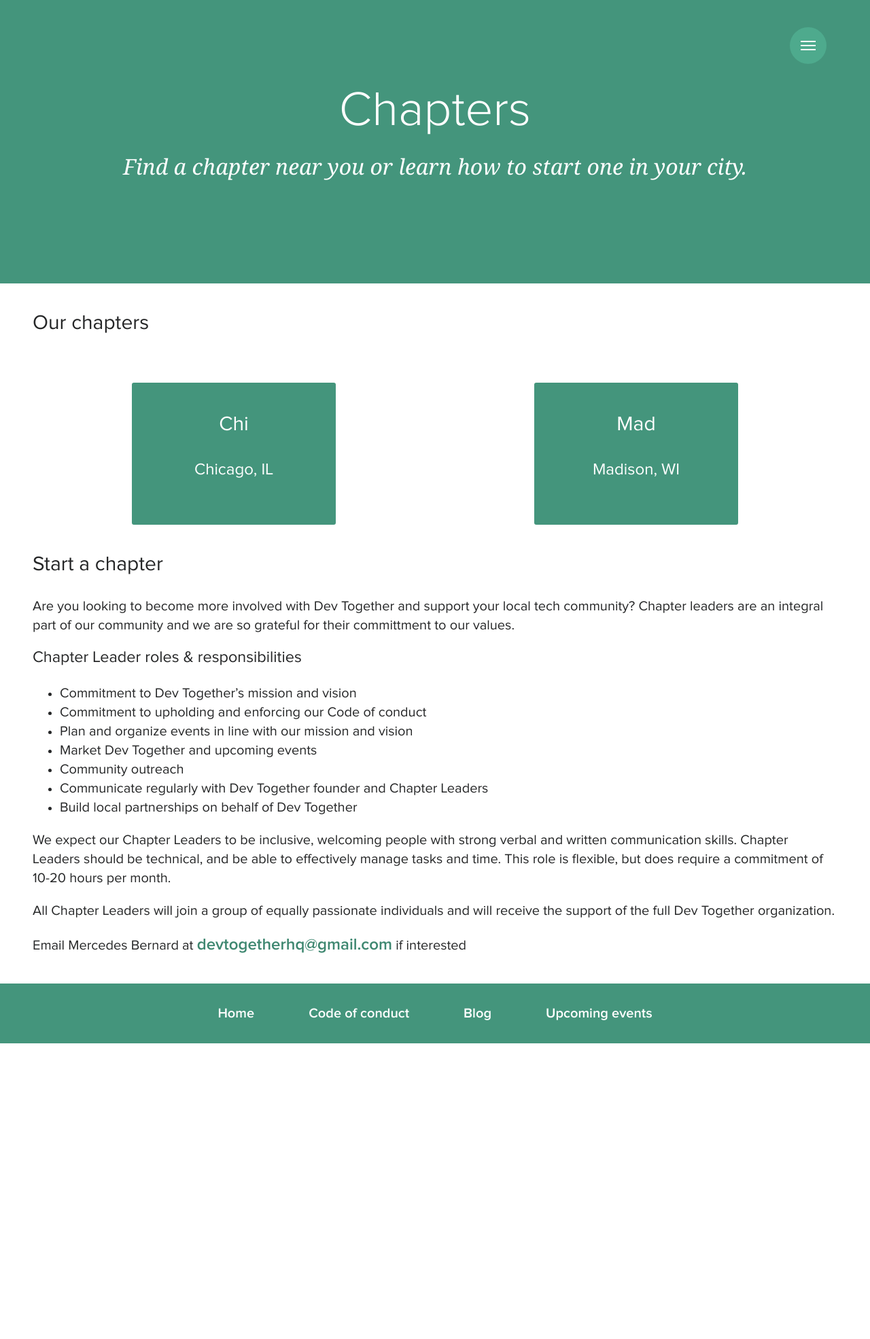
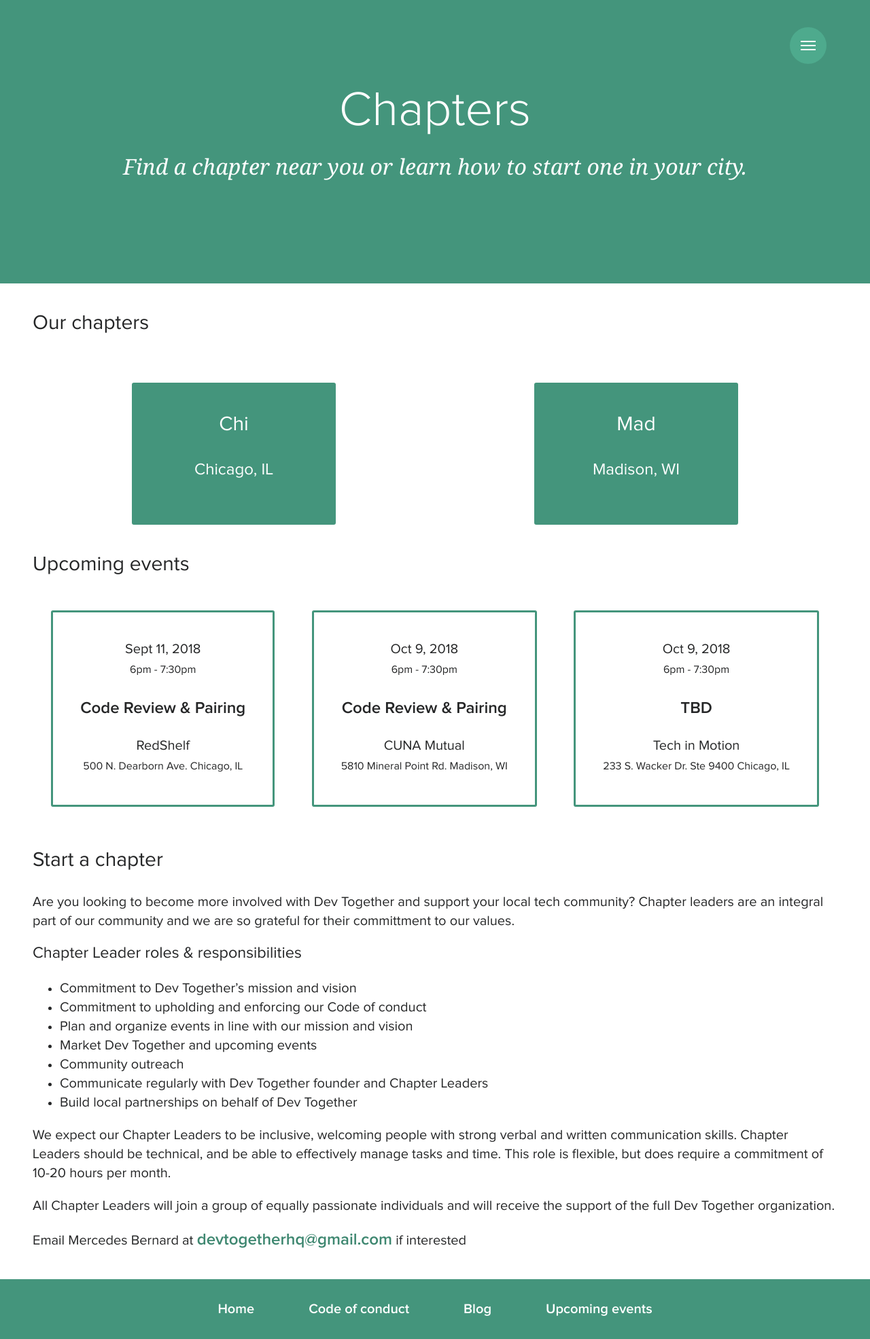
Before and after one commit to mercedesb/dev-together, a Jekyll site: the page built from docs/chapters/index.html, in a window 1280 px wide. Shown: the whole page at 68% size. Built offline with Jekyll 4.4.1, drawn with Linux system fonts in a browser that asks for light colours.

Commit message:
added upcoming events to chapters page

```diff
--- a/docs/chapters/index.html
+++ b/docs/chapters/index.html
@@ -14,6 +14,30 @@
     <p class="Chapter-name">Mad</p>
     <p class="Chapter-location">Madison, WI</p>
   </a>
+</div>
+<h2>Upcoming events</h2>
+<div class="Events">
+  <a class="Event" href="http://bit.ly/devtogethersept2018" target="_blank">
+    <p class="Event-date">Sept 11, 2018</p>
+    <p class="Event-time">6pm - 7:30pm</p>
+    <p class="Event-name">Code Review & Pairing</p>
+    <p class="Event-sponsor">RedShelf</p>
+    <p class="Event-location">500 N. Dearborn Ave. Chicago, IL</p>
+  </a>
+  <a class="Event" href="http://bit.ly/devtogethersept2018" target="_blank">
+    <p class="Event-date">Oct 9, 2018</p>
+    <p class="Event-time">6pm - 7:30pm</p>
+    <p class="Event-name">Code Review & Pairing</p>
+    <p class="Event-sponsor">CUNA Mutual</p>
+    <p class="Event-location">5810 Mineral Point Rd. Madison, WI</p>
+  </a>
+  <div class="Event">
+    <p class="Event-date">Oct 9, 2018</p>
+    <p class="Event-time">6pm - 7:30pm</p>
+    <p class="Event-name">TBD</p>
+    <p class="Event-sponsor">Tech in Motion</p>
+    <p class="Event-location">233 S. Wacker Dr. Ste 9400 Chicago, IL</p>
+  </div>
 </div>
 <h2>Start a chapter</h2>
 <p>Are you looking to become more involved with Dev Together and support your local tech community? Chapter leaders are an integral
```
